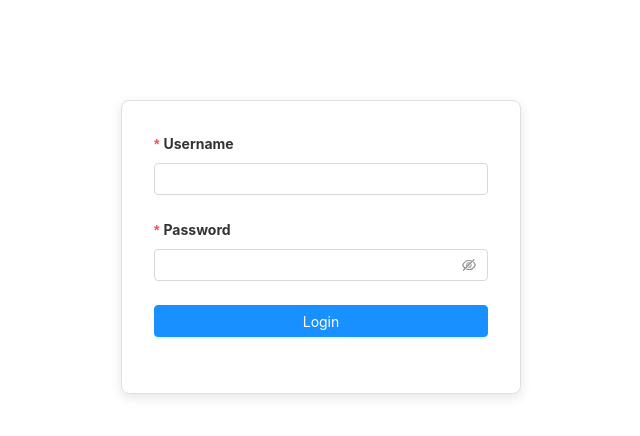
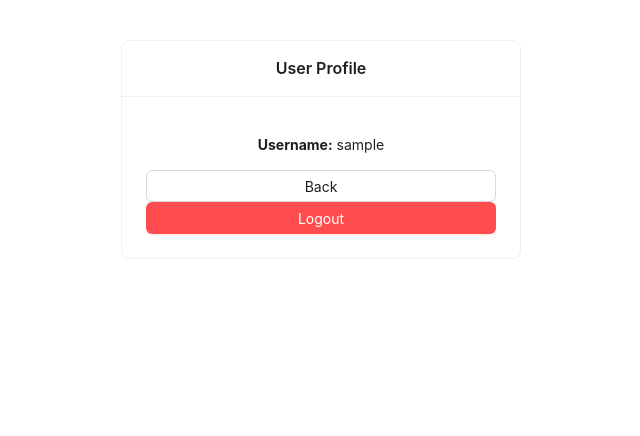
Before and after one commit to yedhukrishnagirish/Book_Recommandation_System, a React (Vite) app in the folder my-book-app/: page /profile in a window 1280 px wide. Before the commit this address led to /login. Shown: the top 436 px of the page, without its empty margins (319-959 px from the left). Built offline with nearby package versions, Linux system fonts and the light colour scheme; sample sign-in values are in the browser's storage; what ag-grid-community would draw is missing.

Commit message:
feat: add profile page, logout, and username tooltip on icon

```diff
--- a/my-book-app/package.json
+++ b/my-book-app/package.json
@@ -10,6 +10,7 @@
     "preview": "vite preview"
   },
   "dependencies": {
+    "@ant-design/icons": "^6.0.0",
     "@ant-design/v5-patch-for-react-19": "^1.0.3",
     "@reduxjs/toolkit": "^2.8.2",
     "@types/react-router-dom": "^5.3.3",
--- a/my-book-app/src/App.tsx
+++ b/my-book-app/src/App.tsx
@@ -3,6 +3,7 @@ import BookListPage from './pages/BookListPage';
 import BookDetailPage from './pages/BookDetailPage';
 import Login from './pages/LoginPage';
 import ProtectedRoute from './routes/ProtectedRoute';
+import ProfilePage from './pages/ProfilePage';
 
 function App() {
   return (
@@ -15,11 +16,17 @@ function App() {
               <BookListPage />
             </ProtectedRoute>
           }  />
-        <Route path="/books/:id"   element={
+        <Route path="/books/:id" element={
             <ProtectedRoute>
               <BookDetailPage />
             </ProtectedRoute>
           } />
+          <Route path="/profile" element={
+            <ProtectedRoute>
+              <ProfilePage />
+            </ProtectedRoute>
+          }
+        />
         <Route path="*" element={<Navigate to="/login" replace />} />
       </Routes>
     </Router>
--- a/my-book-app/src/pages/BookDetailPage.tsx
+++ b/my-book-app/src/pages/BookDetailPage.tsx
@@ -8,6 +8,7 @@ import type { AppDispatch, RootState } from '../store/store';
 import type { GoogleBook } from '../types/googleBook';
 import '../../src/utils/css/BookDetailPage.css';
 import axios from 'axios';
+import Header from './Header';
 
 const BookDetailPage = () => {
   const { id } = useParams<{ id: string }>();
@@ -62,6 +63,8 @@ useEffect(() => {
   const { volumeInfo } = book;
 
   return (
+     <>
+       <Header />
         <div className="book-detail-card">
           <h1>{volumeInfo.title}</h1>
           <p><strong>Author(s):</strong> {volumeInfo.authors?.join(', ') || 'Unknown'}</p>
@@ -91,6 +94,7 @@ useEffect(() => {
             Back to list
           </Button>
         </div>
+     </>
   );
 };
 
--- a/my-book-app/src/pages/BookListPage.tsx
+++ b/my-book-app/src/pages/BookListPage.tsx
@@ -8,6 +8,7 @@ import "../../src/utils/css/BookListPage.css";
 import {Input, message } from 'antd';
 import { ModuleRegistry, AllCommunityModule } from 'ag-grid-community';
 import type { Book } from '../types/book';
+import Header from './Header';
 ModuleRegistry.registerModules([ AllCommunityModule ]);
 
 const BookListPage: React.FC = () => {
@@ -89,6 +90,8 @@ const BookListPage: React.FC = () => {
   ];
 
   return (
+    <>
+      <Header />
       <div className="book-list-container">
         <h2 className="book-list-title">Book List</h2>
         <Input.Search
@@ -125,6 +128,7 @@ const BookListPage: React.FC = () => {
           />
         </div>
       </div>
+    </>
   );
 };
 
--- /dev/null
+++ b/my-book-app/src/pages/Header.tsx
@@ -0,0 +1,37 @@
+import { Link, useNavigate } from 'react-router-dom';
+import '../../src/utils/css/Header.css';
+import { Avatar, Button, Tooltip } from 'antd';
+import { UserOutlined } from '@ant-design/icons';
+
+const Header = () => {
+  const username = JSON.parse(localStorage.getItem('user')!).username;
+  const navigate = useNavigate();
+
+  const handleLogout = () => {
+    localStorage.removeItem('user');
+    navigate('/login');
+  };
+  return (
+    <>
+        <header className="header-container">
+            <Link to="/profile" aria-label="Profile">
+                <Tooltip title={username}>
+                    <Avatar
+                        size="large"
+                        icon={<UserOutlined />}
+                        style={{ cursor: 'pointer' }}
+                    />
+                </Tooltip>
+            </Link>
+        </header>
+
+        <footer className="footer-container">
+            <Button type="primary" danger onClick={handleLogout}  size="small">
+                Logout
+            </Button>
+        </footer>
+    </>
+  );
+};
+
+export default Header;
--- /dev/null
+++ b/my-book-app/src/pages/ProfilePage.tsx
@@ -0,0 +1,47 @@
+import React from 'react';
+import { Button, Card } from 'antd';
+import { useNavigate } from 'react-router-dom';
+
+interface User {
+  username: string;
+  password?: string;
+}
+
+const ProfilePage: React.FC = () => {
+  const navigate = useNavigate();
+
+  // Get user from localStorage
+  const userJson = localStorage.getItem('user');
+  const user: User | null = userJson ? JSON.parse(userJson) : null;
+
+  const handleLogout = () => {
+    localStorage.removeItem('user');
+    navigate('/login');
+  };
+  const handleBack = () => {
+    navigate('/book');
+  };
+
+  if (!user) {
+    return <div>No user found. Please login.</div>;
+  }
+
+  return (
+    <Card
+      title="User Profile"
+      style={{ maxWidth: 400, margin: '40px auto', textAlign: 'center' }}
+    >
+      <p>
+        <strong>Username:</strong> {user.username}
+      </p>
+      <Button  onClick={handleBack} block>
+          Back
+        </Button>
+      <Button type="primary" danger onClick={handleLogout} block>
+        Logout
+      </Button>
+    </Card>
+  );
+};
+
+export default ProfilePage;
--- /dev/null
+++ b/my-book-app/src/utils/css/Header.css
@@ -0,0 +1,20 @@
+.header-container {
+  display: flex;
+  justify-content: flex-end;
+  align-items: center;
+  padding: 10px 20px;
+  border-bottom: 1px solid #ddd;
+  background-color: #fafafa;
+}
+
+.footer-container {
+  bottom: 0;
+  width: 100%;
+  padding: 10px 20px;
+  background-color: #fafafa;
+  border-top: 1px solid #ddd;
+  display: flex;
+  justify-content: flex-end;
+  align-items: center;
+  box-sizing: border-box;
+}
```
Also changed, not shown: 2 other files (tests, documents, lock files or other folders). Lines whose indentation alone changed are shown as unchanged.
